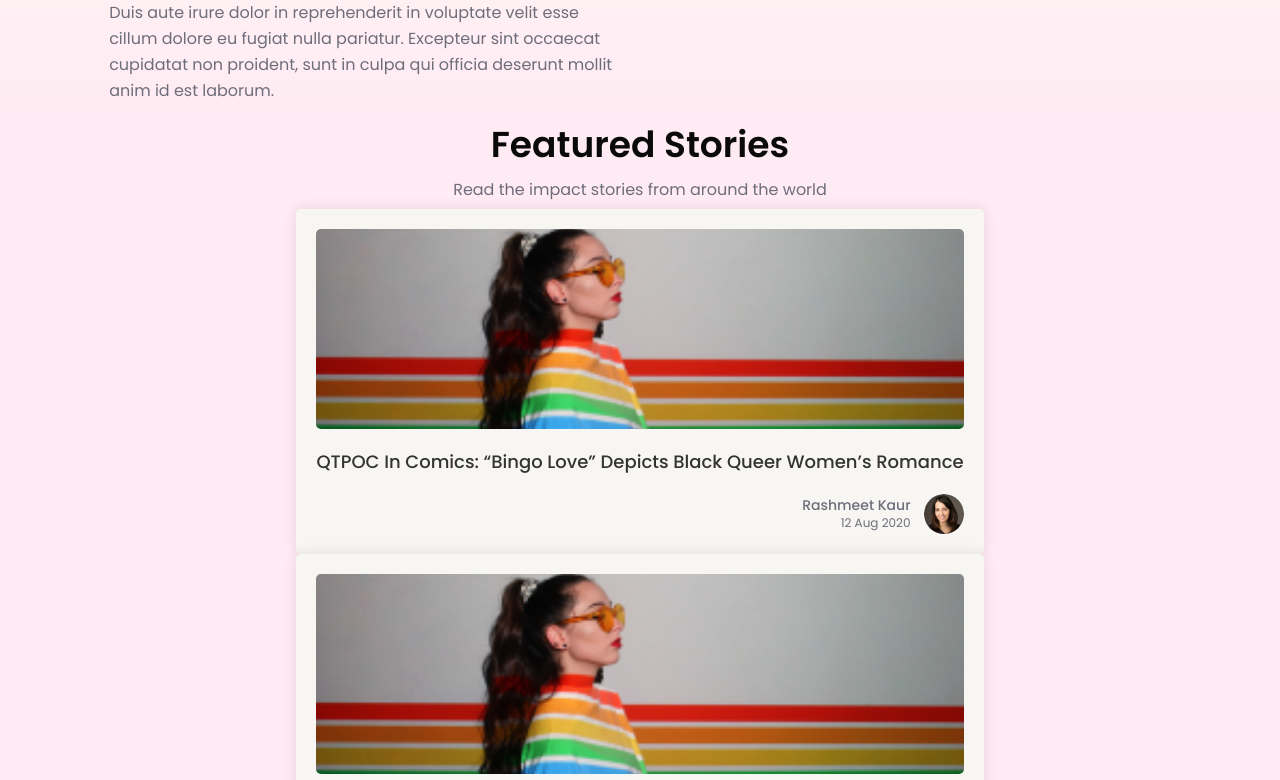
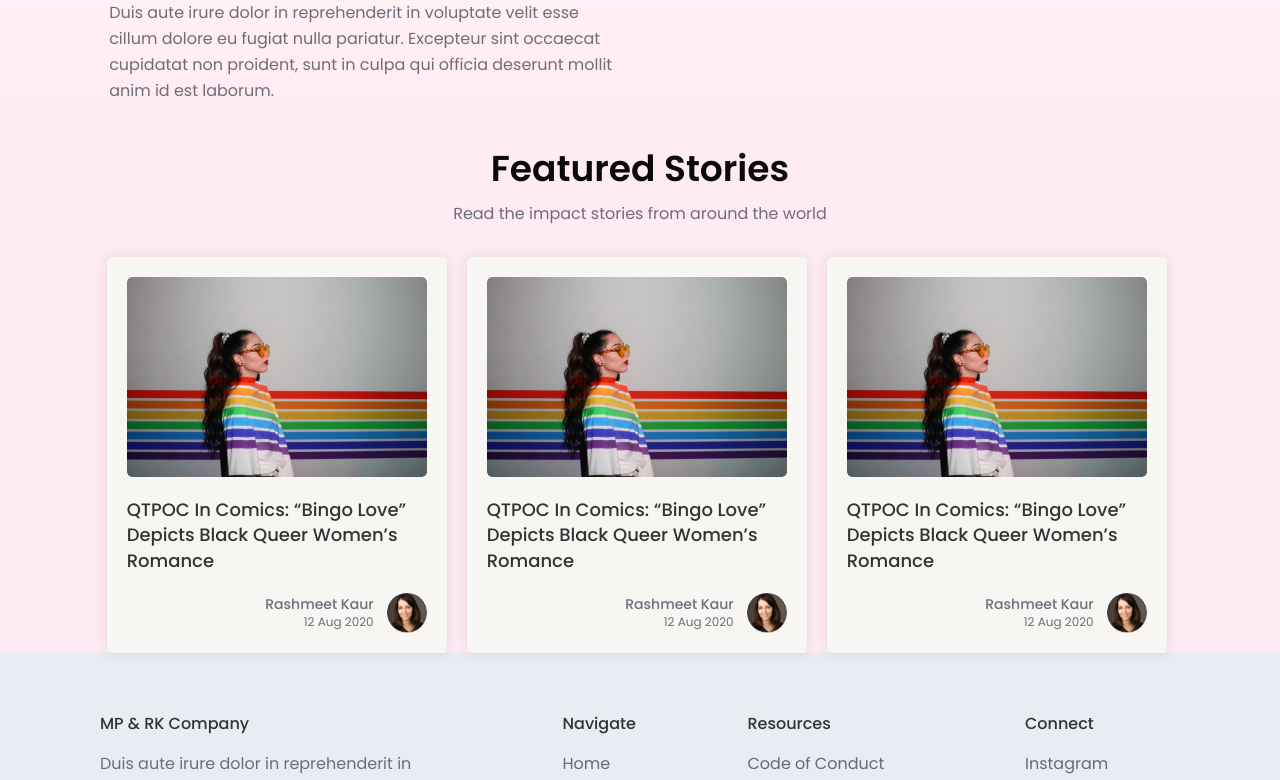
Before and after one commit to girlscript/feminist-bible-phase-2, a React (Create React App) app in the folder frontend/: page / in a window 1280 px wide. Shown: the part 1000-1780 px from the top of the page. Built offline with nearby package versions, Linux system fonts and the light colour scheme.

Commit message:
feat: Featured Stories Section

```diff
--- a/frontend/src/css/components/blogCard.scss
+++ b/frontend/src/css/components/blogCard.scss
@@ -3,6 +3,7 @@
 .blog-card {
   &__container {
     border-radius: 5px;
+    width: 340px;
     background-color: #f8f6f3;
     padding: 20px;
     box-shadow: 0px 0px 14px rgba(0, 0, 0, 0.1);
@@ -18,6 +19,7 @@
 
   &__title {
     color: $title-color;
+    text-align: left;
   }
 }
 
--- a/frontend/src/css/pages/home.scss
+++ b/frontend/src/css/pages/home.scss
@@ -19,8 +19,32 @@
 .feature{
     width: 1280px;
     margin: auto;
-    display: block;
-    justify-content: center;
-    align-items: center;
     text-align: center;
 }
+
+.list{
+    display:flex;
+    justify-content: flex-end;
+
+    // ul
+    &__item-container{
+      display:flex;
+      margin:0;
+
+      // gap not supported on safari
+      // gap:20px;
+    }
+
+    &__item{
+      @extend .text;
+      list-style-type: none;
+      color:$title-color;
+      line-height:80px;
+      font-weight: $font-weight-regular;
+
+      // to give gap between the nav items (since gap is not supported by all browsers)
+      &:not(:last-child){
+        margin-right:20px;
+      }
+    }
+  }
--- a/frontend/src/pages/home.jsx
+++ b/frontend/src/pages/home.jsx
@@ -36,10 +36,7 @@ class Home extends Component {
                             </div>
                 </div>
             </div>
-            <div>
-                <div className="importanceOfDiversity">
-            </div>
-        </div>
+
             </div>
             <div style={{background:"linear-gradient(180deg, #FFFDF6 0%, #FFEBF3 100%)"}}>
                 <div className="importanceOfDiversity ">
@@ -49,9 +46,7 @@ class Home extends Component {
                         </h2>
                         <br/>
                     </div>
-
                     <div className="grid-x grid-margin-x">
-
                         <div className="cell large-5 medium-6 large-offset-1">
                             <p>
                                 Lorem ipsum dolor sit amet, consectetur adipiscing elit, sed
@@ -81,7 +76,9 @@ class Home extends Component {
                             </div>
                         </div>
                     </div>
+                    <br/>
                 </div>
+
                 <div style={{background:"#FFEBF3"}}>
                     <div className="feature">
                         <div className="cell small-7">
@@ -91,13 +88,19 @@ class Home extends Component {
                         <h6 style={{color:"#6E6D7A"}}>
                             Read the impact stories from around the world
                         </h6>
-                        <div style={{display:"inline-block"}}>
+                        <br/>
+                        <ul className="list__item-container large-offset-1">
+                            <li className="list__item">
                                 <BlogCard/>
+                            </li>
+                            <li className="list__item">
                                 <BlogCard/>
+                            </li>
+                            <li className="list__item">
                                 <BlogCard/>
+                            </li>
+                        </ul>
                     </div>
-                    </div>
-
 
                 </div>
             </div>
```
Lines whose indentation alone changed are shown as unchanged.
